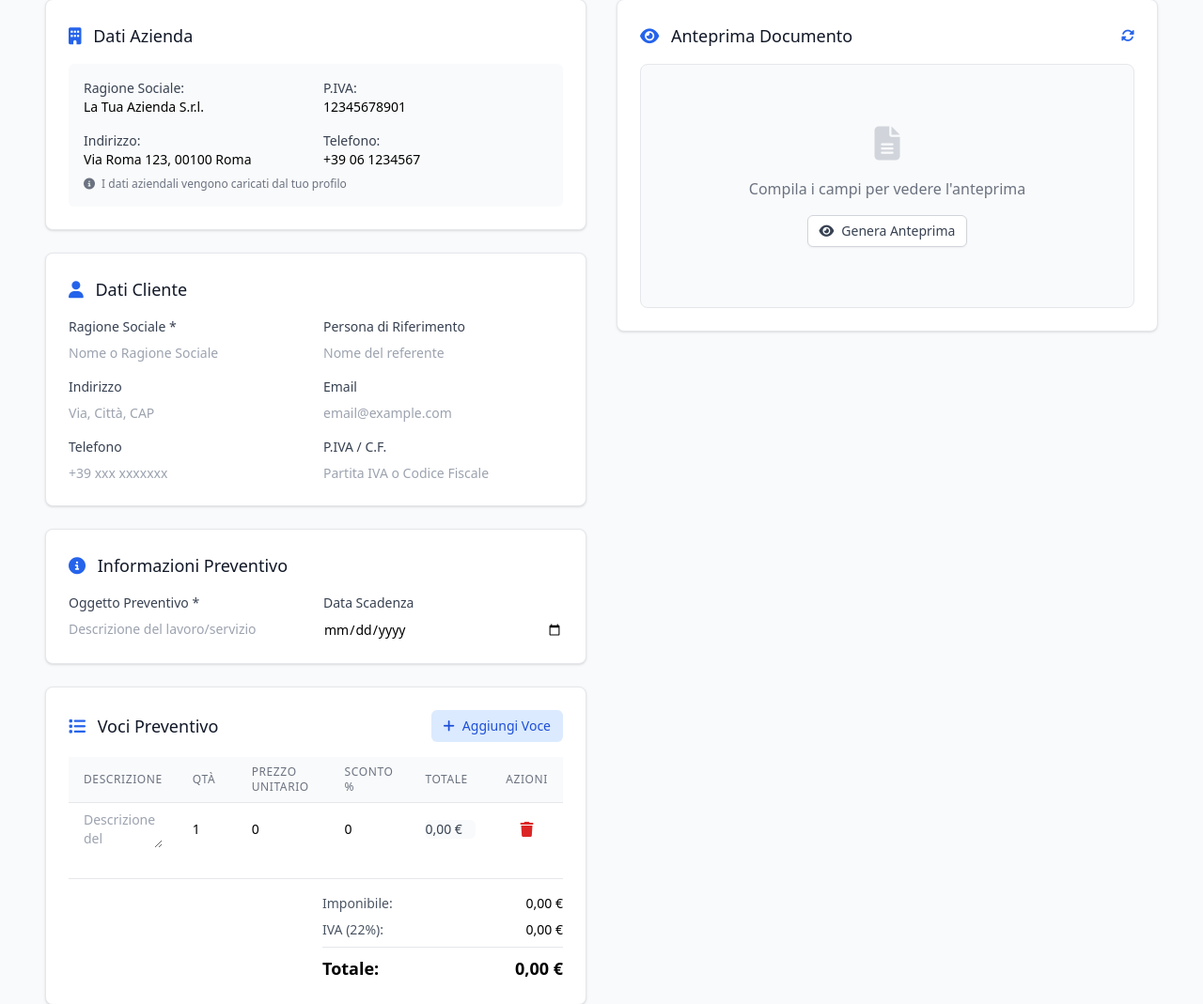
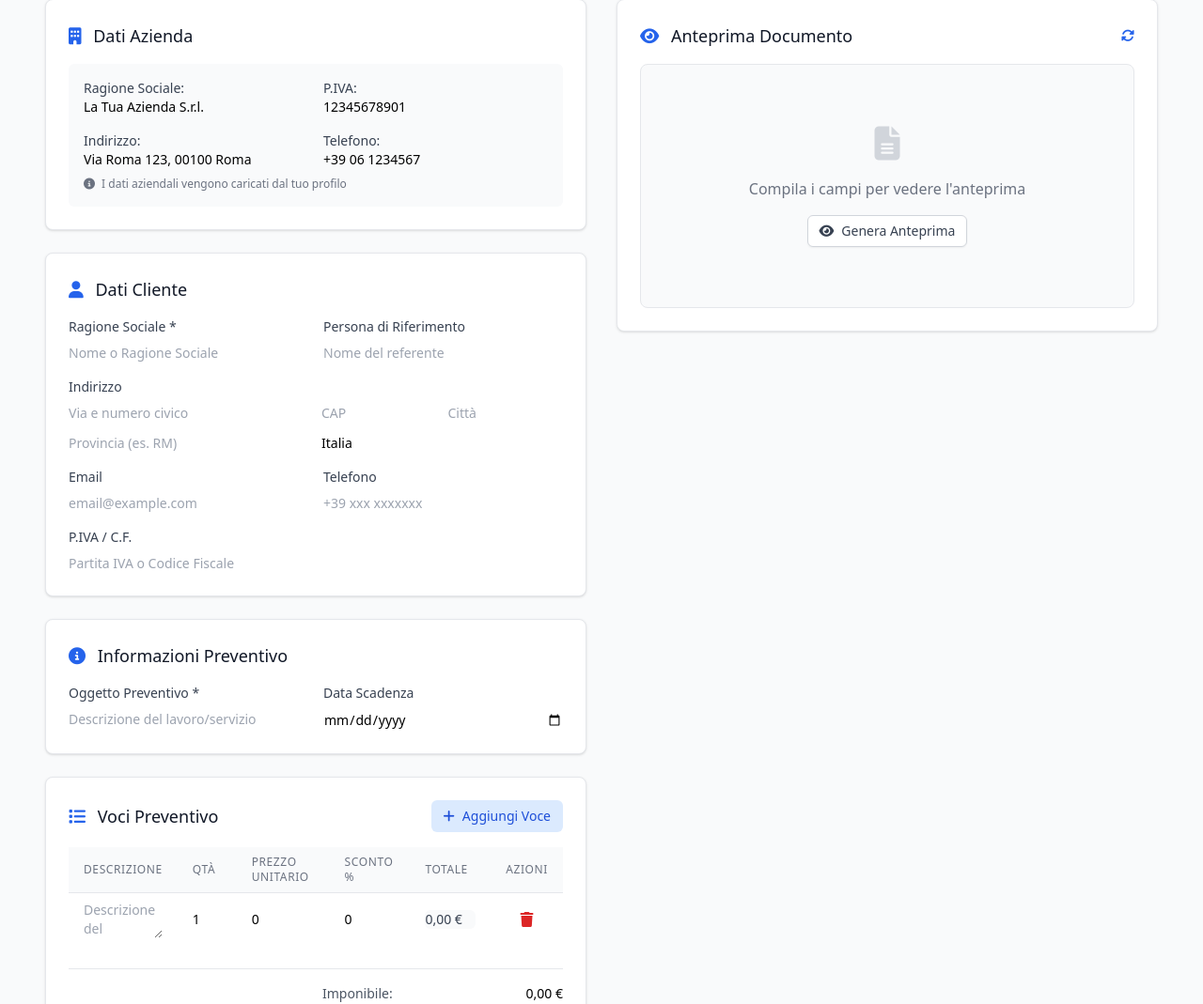
Before and after one commit to hlessio/app-preventivi-modulari, a FastAPI app: page /preventivo/nuovo in a window 1280 px wide. Shown: the part 227-1296 px from the top of the page at 94% size. Run offline with FastAPI, Linux system fonts and the light colour scheme; some libraries are stand-ins or nearby versions.

Commit message:
fix: migliora UX salvataggio bozza, email non più obbligatoriamente valida, indirizzo cliente separato, fix serializzazione UUID

```diff
--- a/app/services/preventivo_service.py
+++ b/app/services/preventivo_service.py
@@ -17,7 +17,7 @@ class PreventivoService:
         Salva un nuovo preventivo nel database.
         """
         # Converti il modello Pydantic in dizionario per salvarlo come JSON
-        preventivo_json = preventivo_data.model_dump()
+        preventivo_json = preventivo_data.model_dump(mode='json')
 
         # Crea il record del preventivo
         db_preventivo = Preventivo(
@@ -48,7 +48,7 @@ class PreventivoService:
             return None
 
         # Aggiorna i dati
-        preventivo_json = preventivo_data.model_dump()
+        preventivo_json = preventivo_data.model_dump(mode='json')
         db_preventivo.numero_preventivo = preventivo_data.metadati_preventivo.numero_preventivo
         db_preventivo.oggetto_preventivo = preventivo_data.metadati_preventivo.oggetto_preventivo
         db_preventivo.stato_preventivo = preventivo_data.metadati_preventivo.stato_preventivo
--- a/app/templates/preventivo_form.html
+++ b/app/templates/preventivo_form.html
@@ -136,13 +136,48 @@
                                class="block w-full rounded-md border-gray-300 focus:border-blue-500 focus:ring-blue-500 sm:text-sm"
                                placeholder="Nome del referente">
                     </div>
-                    <div>
+                    <div class="md:col-span-2">
                         <label class="block text-sm font-medium text-gray-700 mb-2">Indirizzo</label>
-                        <input type="text"
-                               x-model="formData.intestazione_cliente.indirizzo"
-                               @input="updateAnteprima()"
-                               class="block w-full rounded-md border-gray-300 focus:border-blue-500 focus:ring-blue-500 sm:text-sm"
-                               placeholder="Via, Città, CAP">
+                        <div class="grid grid-cols-1 md:grid-cols-4 gap-3">
+                            <div class="md:col-span-2">
+                                <input type="text"
+                                       x-model="formData.intestazione_cliente.indirizzo_via"
+                                       @input="updateAnteprima()"
+                                       class="block w-full rounded-md border-gray-300 focus:border-blue-500 focus:ring-blue-500 sm:text-sm"
+                                       placeholder="Via e numero civico">
+                            </div>
+                            <div>
+                                <input type="text"
+                                       x-model="formData.intestazione_cliente.indirizzo_cap"
+                                       @input="updateAnteprima()"
+                                       class="block w-full rounded-md border-gray-300 focus:border-blue-500 focus:ring-blue-500 sm:text-sm"
+                                       placeholder="CAP">
+                            </div>
+                            <div>
+                                <input type="text"
+                                       x-model="formData.intestazione_cliente.indirizzo_citta"
+                                       @input="updateAnteprima()"
+                                       class="block w-full rounded-md border-gray-300 focus:border-blue-500 focus:ring-blue-500 sm:text-sm"
+                                       placeholder="Città">
+                            </div>
+                        </div>
+                        <div class="grid grid-cols-1 md:grid-cols-2 gap-3 mt-3">
+                            <div>
+                                <input type="text"
+                                       x-model="formData.intestazione_cliente.indirizzo_provincia"
+                                       @input="updateAnteprima()"
+                                       class="block w-full rounded-md border-gray-300 focus:border-blue-500 focus:ring-blue-500 sm:text-sm"
+                                       placeholder="Provincia (es. RM)">
+                            </div>
+                            <div>
+                                <input type="text"
+                                       x-model="formData.intestazione_cliente.indirizzo_nazione"
+                                       @input="updateAnteprima()"
+                                       value="Italia"
+                                       class="block w-full rounded-md border-gray-300 focus:border-blue-500 focus:ring-blue-500 sm:text-sm"
+                                       placeholder="Nazione">
+                            </div>
+                        </div>
                     </div>
                     <div>
                         <label class="block text-sm font-medium text-gray-700 mb-2">Email</label>
@@ -383,7 +418,11 @@
                 intestazione_cliente: {
                     ragione_sociale: '',
                     persona_riferimento: '',
-                    indirizzo: '',
+                    indirizzo_via: '',
+                    indirizzo_cap: '',
+                    indirizzo_citta: '',
+                    indirizzo_provincia: '',
+                    indirizzo_nazione: 'Italia',
                     email: '',
                     telefono: '',
                     partita_iva: ''
@@ -495,11 +534,11 @@
                         nome_cliente: this.formData.intestazione_cliente.ragione_sociale || '',
                         partita_iva: this.formData.intestazione_cliente.partita_iva || null,
                         indirizzo: {
-                            via: this.formData.intestazione_cliente.indirizzo || '',
-                            cap: '',
-                            citta: '',
-                            provincia: '',
-                            nazione: 'Italia'
+                            via: this.formData.intestazione_cliente.indirizzo_via || '',
+                            cap: this.formData.intestazione_cliente.indirizzo_cap || '',
+                            citta: this.formData.intestazione_cliente.indirizzo_citta || '',
+                            provincia: this.formData.intestazione_cliente.indirizzo_provincia || '',
+                            nazione: this.formData.intestazione_cliente.indirizzo_nazione || 'Italia'
                         },
                         email: this.formData.intestazione_cliente.email || null,
                         telefono: this.formData.intestazione_cliente.telefono || null,
```
Also changed, not shown: app/models.py (+6 -6 lines).
